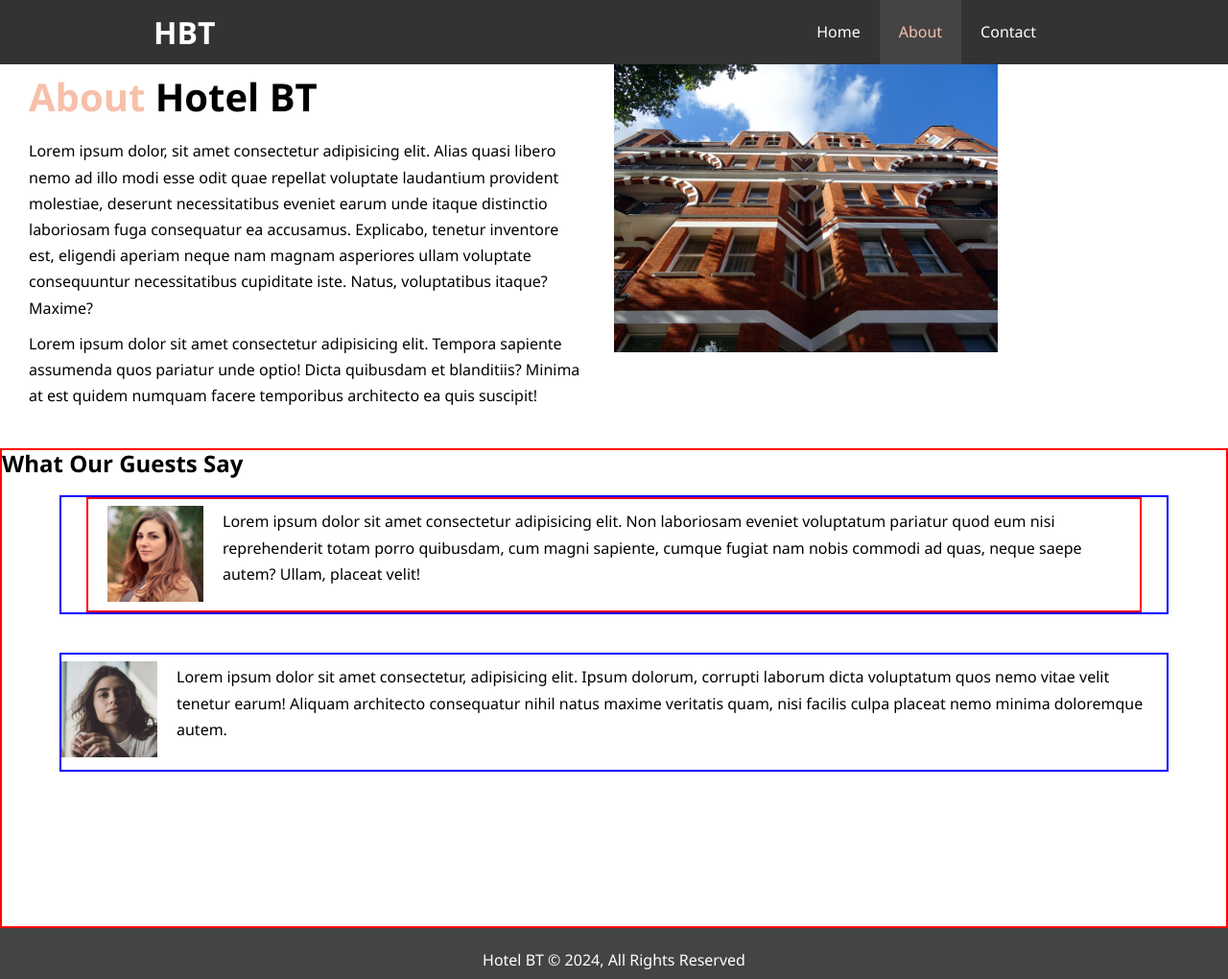
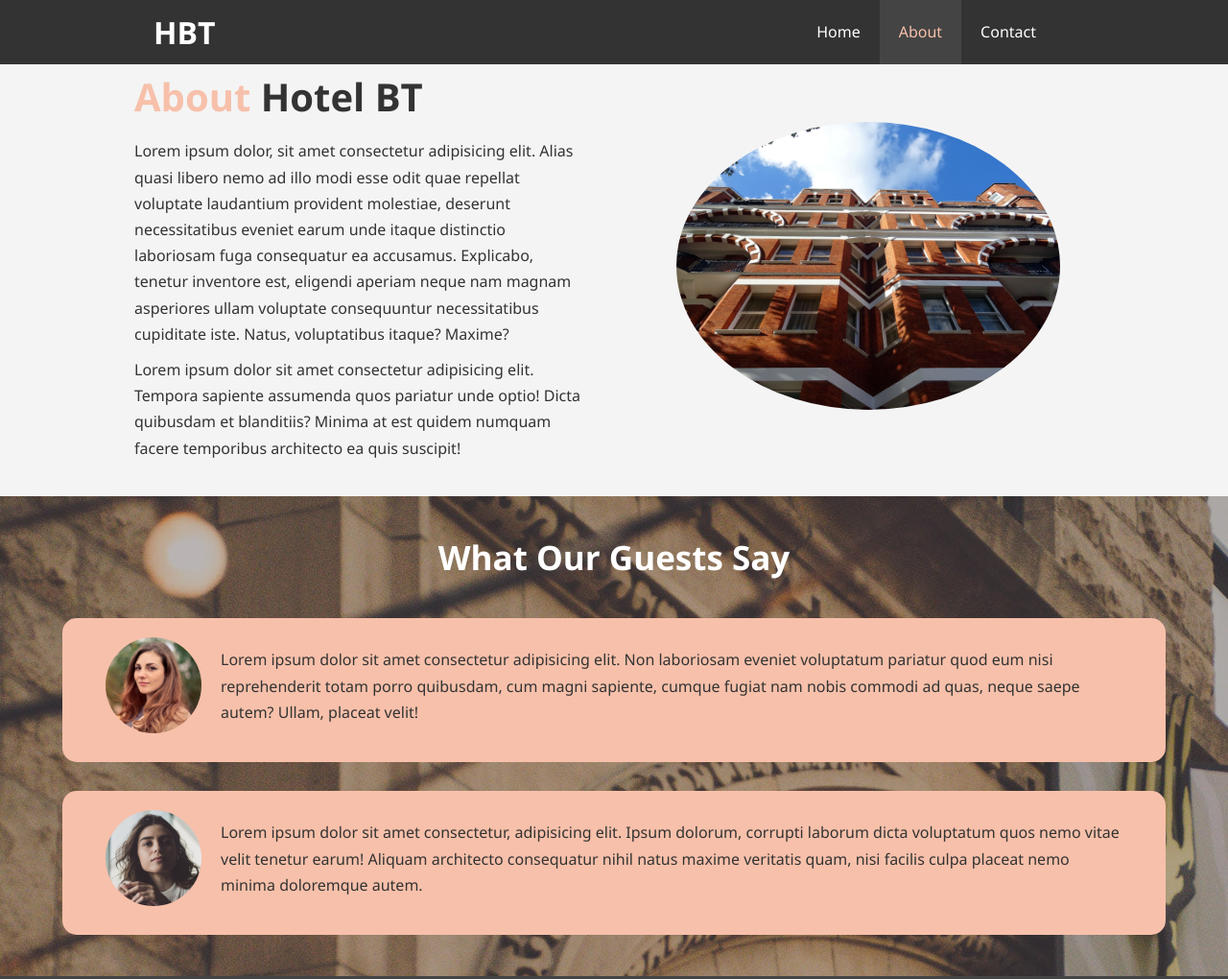
Before and after one commit to utahphotohunter/learning-html, a plain HTML site: page projects/hotel_project/about.html in a window 1280 px wide. Shown: the top 1020 px of the page at 96% size. Drawn offline with Linux system fonts and the light colour scheme.

Commit message:
updated about padding

```diff
--- a/projects/hotel_project/about.html
+++ b/projects/hotel_project/about.html
@@ -22,7 +22,8 @@
         </nav>
     </header>
     <main>
-        <section id=about-info>
+        <section id=about-info class="light-background">
+            <div class="container">
                 <div class="about-content">
                     <h1><span class="text-primary">About</span> Hotel BT</h1>
                     <p>Lorem ipsum dolor, sit amet consectetur adipisicing elit. Alias quasi libero nemo ad illo modi esse odit quae repellat voluptate laudantium provident molestiae, deserunt necessitatibus eveniet earum unde itaque distinctio laboriosam fuga consequatur ea accusamus. Explicabo, tenetur inventore est, eligendi aperiam neque nam magnam asperiores ullam voluptate consequuntur necessitatibus cupiditate iste. Natus, voluptatibus itaque? Maxime?</p>
@@ -31,10 +32,11 @@
                 <div class="about-img">
                     <img src="/projects/hotel_project/img/photo-2.jpg" alt="A red brick building rising high">
                 </div>
+            </div>
         </section>
         <section id="reviews">
             <h2>What Our Guests Say</h2>
-            <article class="customer-review">
+            <article class="customer-review primary-background">
                 <div class="container">
                     <div class="customer-img">
                         <img src="/projects/hotel_project/img/person-1.jpg" alt="Smiling girl with red hair">
@@ -44,12 +46,14 @@
                     </div>
                 </div>
             </article>
-            <article class="customer-review">
+            <article class="customer-review primary-background">
+                <div class="container">
                     <div class="customer-img">
                         <img src="/projects/hotel_project/img/person-2.jpg" alt="Girl with brown hair">
                     </div>
                     <div class="customer-content">
                         <p>Lorem ipsum dolor sit amet consectetur, adipisicing elit. Ipsum dolorum, corrupti laborum dicta voluptatum quos nemo vitae velit tenetur earum! Aliquam architecto consequatur nihil natus maxime veritatis quam, nisi facilis culpa placeat nemo minima doloremque autem.</p>
+                    </div>
                 </div>
             </article>
         </section>
--- a/projects/hotel_project/styles/styles.css
+++ b/projects/hotel_project/styles/styles.css
@@ -87,6 +87,14 @@ p {
 .clr {
     clear: both;
 }
+
+/* padding */
+
+.py-1 {padding: 10px 0;}
+
+.py-2 {padding: 20px 0;}
+
+.py-3 {padding: 30px 0;}
 
 /* navbar */
 
@@ -225,8 +233,7 @@ p {
 /* top section */
 
 #about-info {
-    height: 400px;
-    position: relative;
+    height: 450px;
 }
 
 #about-info .about-content {
@@ -239,8 +246,18 @@ p {
     font-size: 40px;
 }
 
+#about-info .about-img {
+    width: 50%;
+    height: 450px;
+    float: right;
+}
+
 #about-info .about-img img {
+    display: block;
     max-height: 300px;
+    margin: auto;
+    margin-top: 60px;
+    border-radius: 50%;
 }
 
 
@@ -249,23 +266,41 @@ p {
 
 #reviews {
     height: 500px;
-    border: red solid 2px;
+    background: url("/projects/hotel_project/img/test-bg.jpg");
+}
+
+#reviews h2 {
+    display: block;
+    padding: 50px;
+    text-align: center;
+    font-size: 35px;
+    color: white;
 }
 
 #reviews .customer-review {
-    height: 25%;
-    border: blue solid 2px;
-    margin: 0 60px 40px 60px;
+    height: 30%;
+    display: block;
+    border-radius: 15px;
+    width: 1150px;
+    margin: auto;
+    margin-bottom: 30px;
 }
 
 #reviews .customer-review .container {
     height: 100%;
-    border: red solid 2px;
 }
 
 #reviews .customer-img img {
     float: left;
     height: 100px;
-    margin-top: 7px;
+    margin-top: 20px;
     margin-right: 20px;
+    border-radius: 50%;
+
 }
+
+#reviews .customer-content {
+    display: block;
+    margin: auto;
+    padding-top: 20px;
+}
```
Lines whose indentation alone changed are shown as unchanged.
